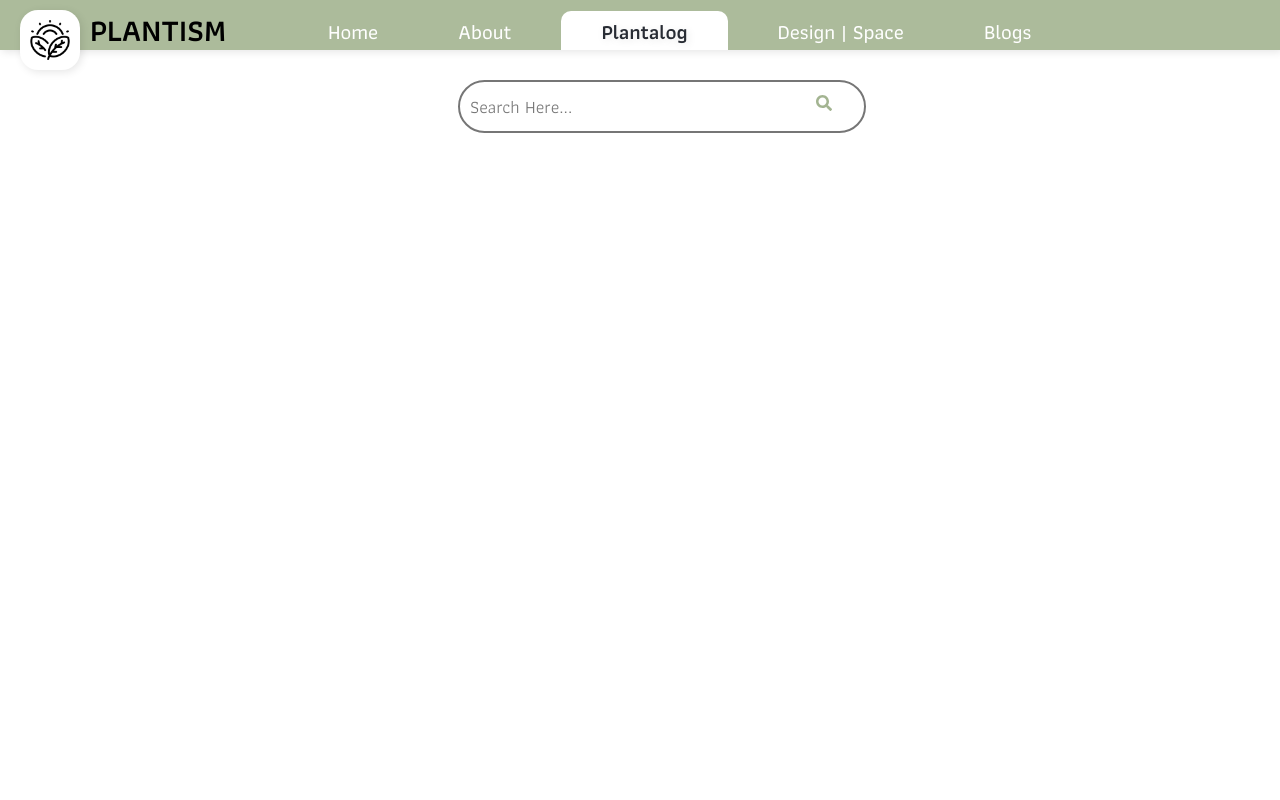
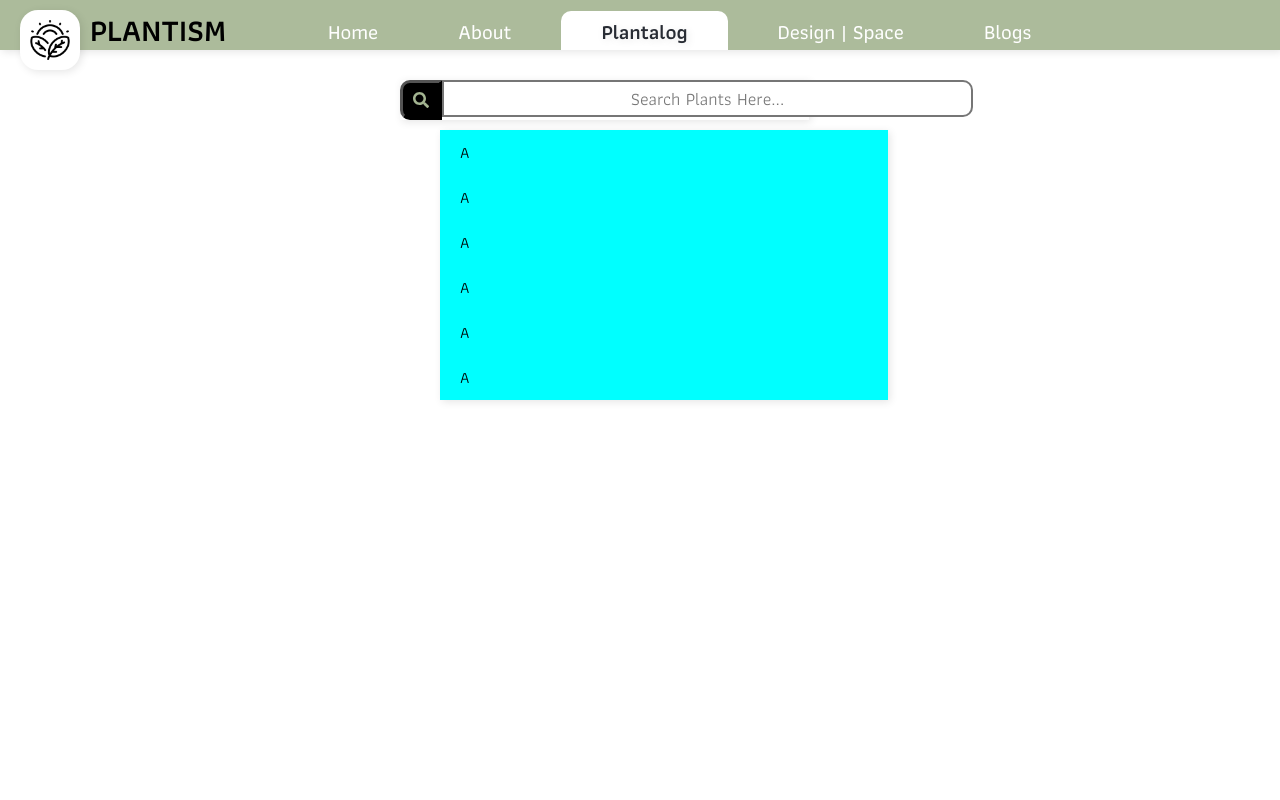
Before and after one commit to Thananyasih/Plantism-app, a React (Create React App) app: page /plantalog in a window 1280 px wide. Shown: the top 800 px of the page. Built offline with nearby package versions, Linux system fonts and the light colour scheme; a web font is replaced by a local one.

Commit message:
editpage

```diff
--- a/public/index.html
+++ b/public/index.html
@@ -2,7 +2,7 @@
 <html lang="en">
   <head>
     <meta charset="utf-8" />
-    <link rel="icon" href="%PUBLIC_URL%/plantism.ico" />
+    <link rel="icon" href="%PUBLIC_URL%/favicon.ico" />
     <meta name="viewport" content="width=device-width, initial-scale=1" />
     <meta name="theme-color" content="#000000" />
     <meta
--- a/src/components/SearchBar/SearchBar.css
+++ b/src/components/SearchBar/SearchBar.css
@@ -1,32 +1,62 @@
+.search-top {
+  width: 30%;
+}
 
 .search{
-  width: 30%;
-  position: relative;
+  display: flex;
+  position: fixed;
   top: 80px;
+  left: 400px;
+  box-shadow: 2px 2px 8px rgba(0, 0, 0, 0.1);
 
 }
 .search input {
   width: 100%;
-  padding: 10px 10px;
+  padding: 2px 80px;
   font-size: 18px;
-  border-radius: 40px;
+  border-top-right-radius: 10px;
+  border-bottom-right-radius: 10px;
   border-style: double;
+  text-align: center;
 }
 
-input {
-  margin-left: 10px;
-}
 
 input:focus {
   outline: none;
-  padding: 10px 40px;
-  transition: ease-in-out 0.5s;
+  transition: ease-in 0.1s;
+
+  border-color: rgb(163, 180, 145);
+  border-width: 2px;
+  font-weight: bold;
+}
+
+
+#search-icon {
+  background-color: black;
+  border-top-left-radius: 10px;
+  border-bottom-left-radius: 10px;
+
+  padding: 9px 10px;
+  border-style:outset;
+  border-color: black;
+
+  position: relative;
+  left: 0px;
+  color: rgb(163, 180, 145);
+}
+
+.search-result {
+  width: 35%;
+  position: fixed;
+  top: 130px;
+  left: 440px;
+  box-shadow: 2px 2px 8px rgba(0, 0, 0, 0.1);
+  background-color: aqua;
+}
+
+.search-result div {
+  width: 20%;
+  padding: 10px 20px;
+  background-color: aqua;
 
 }
-
-#search-icon {
-  position: absolute;
-  top: 15px;
-  right: 0px;
-  color: rgb(163, 180, 145);
-}
--- a/src/components/SearchBar/SearchBar.jsx
+++ b/src/components/SearchBar/SearchBar.jsx
@@ -1,20 +1,42 @@
-// key: sk-PmRY64d7a7e30c48c1856
-// "https://perenual.com/api/species-list?page=1&key=sk-PmRY64d7a7e30c48c1856"
+// key: sk-7psF64f8528c3e1441856
+// "https://perenual.com/api/species-list?page=1&key=sk-7psF64f8528c3e1441856"
 
 import { FaSearch } from "react-icons/fa";
 import "./SearchBar.css";
+import { useEffect, useState } from "react";
+
 
 const SearchBar = () => {
 
+  const [query, setQuery] = useState('')
+  const [plantData, setPlantData] = useState([]);
+
+  useEffect(() => {})
+
   return (
-      <div className="search" >
-        <input
-          type="text"
-          placeholder="Search Here..."
-          />
-          {<FaSearch id="search-icon" />}
-      </div>
+    <div className="search-top">
+        <div className="search" >
+            {<FaSearch id="search-icon" />}
+          <div >
+            <input
+              type="text"
+              placeholder="Search Plants Here..."
+              onChange={e => setQuery(e.target.value)}
+              />
+          </div>
+        </div>
 
+        <div className="search-result">
+
+
+            <div>A</div>
+            <div>A</div>
+            <div>A</div>
+            <div>A</div>
+            <div>A</div>
+            <div>A</div>
+        </div>
+    </div>
   )
 };
 
--- a/src/pages/about/about.css
+++ b/src/pages/about/about.css
@@ -23,10 +23,19 @@
 
 .about-container h3 {
   text-align: left;
-padding: 0 100px;
-margin-right: 10px;
+  padding: 0px 100px;
+  margin-right: 10px;
   font-weight: 500;
   margin-bottom: 10px;
+}
+
+.about-container ul {
+  text-align: left;
+  padding: 0px 100px;
+  font-size: 18px;
+  font-weight: 500;
+  margin-bottom: 10px;
+  list-style-type: none;;
 }
 
 .img-aboutPlant {
@@ -39,9 +48,9 @@ margin-right: 10px;
 }
 
 .img-aboutPlant:hover {
-  left: 80px;
-  transition: ease-in-out 0.25s;
   border-bottom-left-radius: 30px;
+  border-bottom-right-radius: 30px;
+transition: 0.2s;
   filter: grayscale(0%);
   box-shadow: 2px 2px 8px rgba(0, 0, 0, 0.2);
 }
--- a/src/pages/about/about.js
+++ b/src/pages/about/about.js
@@ -33,6 +33,9 @@ const About = () => {
         </h3>
         <p />
         <h2>How to use Plantism ?</h2>
+        <ul>
+          <li>Searching for the right plant for your space.</li>
+        </ul>
       </div>
     </div>
   );
--- a/src/pages/home/home.css
+++ b/src/pages/home/home.css
@@ -1,13 +1,13 @@
 * {
   margin: 0px;
+  scroll-behavior: smooth;
 }
 
 .home-container {
   position: relative;
   text-align: center;
-  top: 120px;
+  top: 110px;
   line-height: 40px;
-  scroll-behavior: smooth;
 }
 
 .home-container h1 {
@@ -78,7 +78,7 @@
   transition: padding 0.5s;
 }
 
-.content-container p {
+.content-container p{
   position: absolute;
   left: 50px;
   top: 670px;
@@ -87,10 +87,20 @@
   line-height: 30px;
 }
 
+.content-container h3 {
+  position: absolute;
+  left: 50px;
+  font-weight: 600;
+  font-size: 18px;
+  top: 700px;
+  color: rgb(120, 120, 120);
+
+}
+
 .content-container a {
   position: absolute;
   left: 1200px;
-  top: 675px;
+  top: 700px;
   font-size: 1.8rem;
   font-weight: bold;
   text-decoration: none;
@@ -106,7 +116,7 @@
 
 .img-famous-container {
   position: absolute;
-  top: 740px;
+  top: 750px;
   left: 50px;
   display: flex;
   flex-direction: row;
--- a/src/pages/home/home.js
+++ b/src/pages/home/home.js
@@ -58,11 +58,12 @@ const Home = () => {
 
       <div className="content-container">
         <p>House Plants of the year ✨</p>
+        <h3>{'['} Full information {']'}</h3>
         <a href="/plantalog">Find more plants &rarr;</a>
       </div>
 
       <div className="img-famous-container">
-        <a href="/" className="hot-plant">
+        <a href="https://en.wikipedia.org/wiki/Monstera_deliciosa" className="hot-plant">
           <img
             className="imgFamous-plant"
             src={famous1}
@@ -71,12 +72,12 @@ const Home = () => {
           <div className="famous-desc">Monstera Deliciosa</div>
         </a>
 
-        <a href="/" className="hot-plant">
+        <a href="https://en.wikipedia.org/wiki/Dracaena_trifasciata" className="hot-plant">
           <img className="imgFamous-plant" src={famous2} alt="Snake Plant" />
           <div className="famous-desc">Snake Plant</div>
         </a>
 
-        <a href="/" className="hot-plant">
+        <a href="https://en.wikipedia.org/wiki/Ficus_lyrata" className="hot-plant">
           <img
             className="imgFamous-plant"
             src={famous3}
@@ -85,7 +86,7 @@ const Home = () => {
           <div className="famous-desc">Fiddle Leaf Fig</div>
         </a>
 
-        <a href="/" className="hot-plant">
+        <a href="https://hemleva.com/blogs/news/tillandsia-capitata-peach-air-plant" className="hot-plant">
           <img
             className="imgFamous-plant"
             src={famous4}
@@ -94,7 +95,7 @@ const Home = () => {
           <div className="famous-desc">Peach Air Plant</div>
         </a>
 
-        <a href="/" className="hot-plant">
+        <a href="https://en.wikipedia.org/wiki/Philodendron_hederaceum" className="hot-plant">
           <img
             className="imgFamous-plant"
             src={famous5}
@@ -103,7 +104,7 @@ const Home = () => {
           <div className="famous-desc">Philodendron Brasil</div>
         </a>
 
-        <a href="/" className="hot-plant">
+        <a href="https://en.wikipedia.org/wiki/Stromanthe_sanguinea" className="hot-plant">
           <img className="imgFamous-plant" src={famous6} alt="Stromanthe" />
           <div className="famous-desc">Stromanthe</div>
         </a>
```
Also changed, not shown: src/api/axios.jsx (deleted, +0 -10 lines), public/manifest.json, 1 other file (tests, documents, lock files or other folders).
